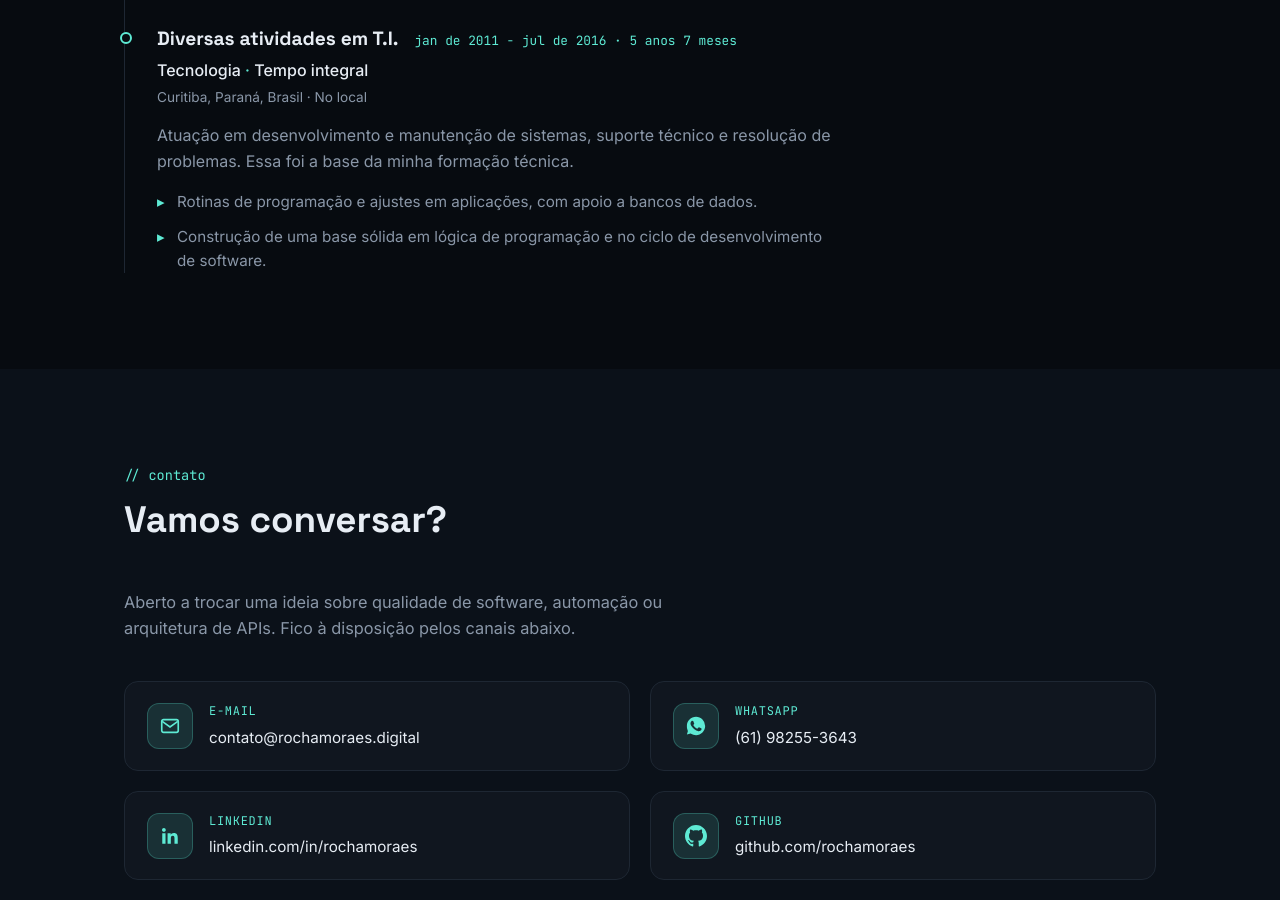
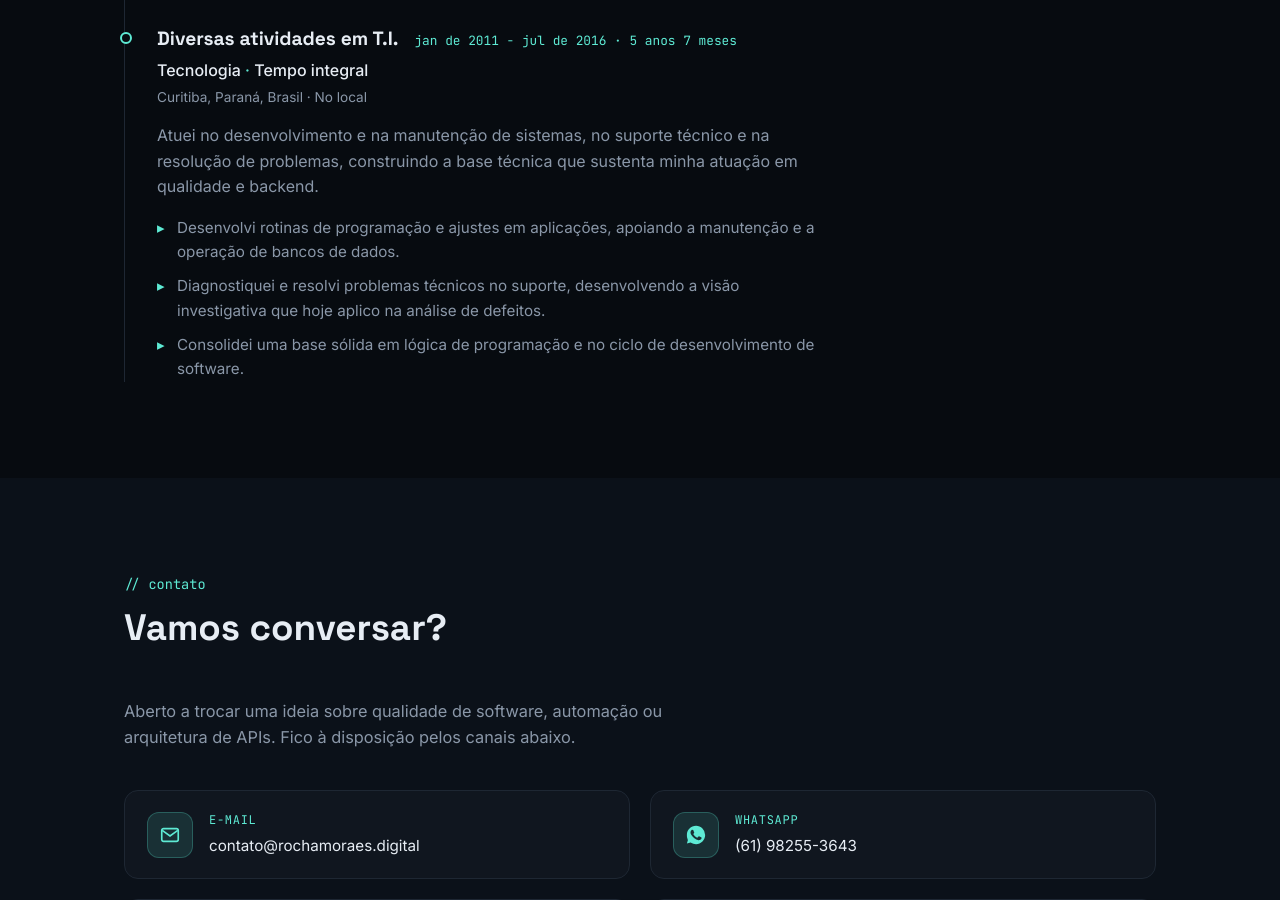
Before and after one commit to rochamoraes/rochamoraes.github.io, a React (Vite) app: page / in a window 1280 px wide. Shown: the part 3560-4460 px from the top of the page. Built offline with nearby package versions, Linux system fonts and the light colour scheme.

Commit message:
content: rewrite early IT experience description
Co-Authored-By: Claude Opus 5.5 <noreply@anthropic.com>

```diff
--- a/src/data/experience.js
+++ b/src/data/experience.js
@@ -40,10 +40,11 @@ export const experience = [
     period: 'jan de 2011 - jul de 2016 · 5 anos 7 meses',
     location: 'Curitiba, Paraná, Brasil · No local',
     summary:
-      'Atuação em desenvolvimento e manutenção de sistemas, suporte técnico e resolução de problemas. Essa foi a base da minha formação técnica.',
+      'Atuei no desenvolvimento e na manutenção de sistemas, no suporte técnico e na resolução de problemas, construindo a base técnica que sustenta minha atuação em qualidade e backend.',
     highlights: [
-      'Rotinas de programação e ajustes em aplicações, com apoio a bancos de dados.',
-      'Construção de uma base sólida em lógica de programação e no ciclo de desenvolvimento de software.',
+      'Desenvolvi rotinas de programação e ajustes em aplicações, apoiando a manutenção e a operação de bancos de dados.',
+      'Diagnostiquei e resolvi problemas técnicos no suporte, desenvolvendo a visão investigativa que hoje aplico na análise de defeitos.',
+      'Consolidei uma base sólida em lógica de programação e no ciclo de desenvolvimento de software.',
     ],
   },
 ]
```
